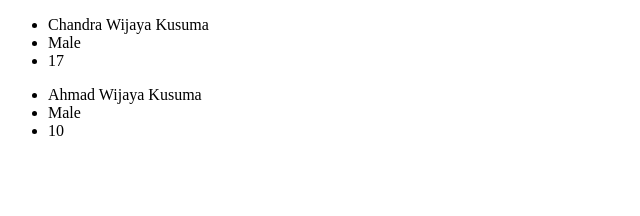
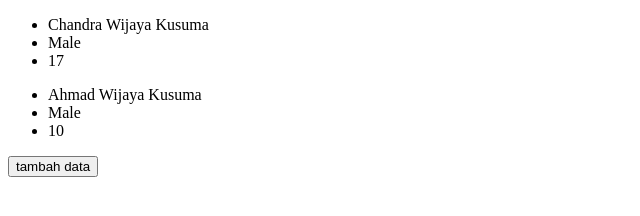
Before and after one commit to PhantamsCWK/uji-coba-rebase, a plain HTML site: page index.html in a window 1280 px wide. Shown: the whole page, without its empty margins (0-640 px from the left). Drawn offline with Linux system fonts and the light colour scheme.

Commit message:
menambahkan tombol tambah data

```diff
--- a/index.html
+++ b/index.html
@@ -17,5 +17,6 @@
         <li>Male</li>
         <li>10</li>
     </ul>
+    <button>tambah data</button>
 </body>
 </html>
```
